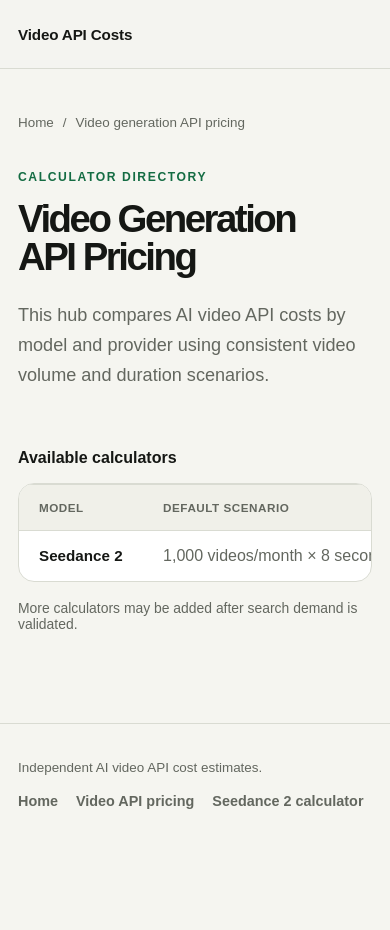
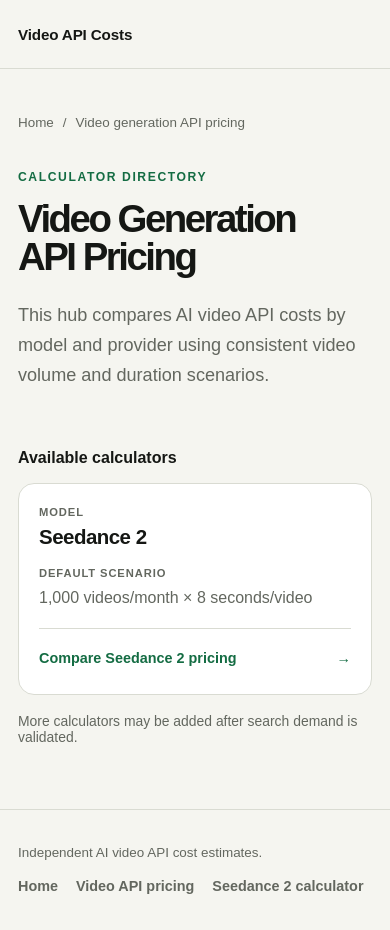
Before and after one commit to Tylerz0/ai-video-api-pricing-calculator-mvp, a Next.js app: page /video-generation-api-pricing in a window 390 px wide. Before the commit the page ends 844 px from the top, so only its background shows below. Built offline with nearby package versions, Linux system fonts and the light colour scheme; no server answers.

Commit message:
Fix calculator directory mobile layout

```diff
--- a/app/globals.css
+++ b/app/globals.css
@@ -290,7 +290,6 @@
   margin-bottom: 2px;
 }
 
-.hub-table-wrap,
 .static-comparison {
   background: var(--surface);
   border: 1px solid var(--line);
@@ -298,21 +297,78 @@
   overflow: hidden;
 }
 
-.hub-table-wrap {
+.calculator-directory {
+  list-style: none;
+  margin: 0;
   max-width: 900px;
+  padding: 0;
 }
 
-.hub-table {
-  min-width: 700px;
+.directory-card {
+  align-items: center;
+  background: var(--surface);
+  border: 1px solid var(--line);
+  border-radius: var(--radius);
+  display: flex;
+  gap: 32px;
+  justify-content: space-between;
+  padding: 26px 28px;
+  transition:
+    border-color 150ms ease,
+    box-shadow 150ms ease;
 }
 
-.hub-table th,
-.hub-table td {
-  text-align: left;
+.directory-card:hover {
+  border-color: #adb5a8;
+  box-shadow: var(--shadow);
 }
 
-.hub-table tbody th {
-  color: var(--text);
+.directory-card-content {
+  align-items: center;
+  display: grid;
+  gap: 28px;
+  grid-template-columns: minmax(150px, 0.6fr) minmax(240px, 1fr);
+  min-width: 0;
+}
+
+.directory-card-label {
+  color: var(--muted);
+  font-size: 0.7rem;
+  font-weight: 800;
+  letter-spacing: 0.08em;
+  margin-bottom: 7px;
+  text-transform: uppercase;
+}
+
+.directory-card h3 {
+  font-size: 1.28rem;
+  letter-spacing: -0.025em;
+  margin-bottom: 0;
+}
+
+.directory-card-scenario {
+  color: var(--muted);
+  line-height: 1.5;
+  margin-bottom: 0;
+}
+
+.directory-card-link {
+  align-items: center;
+  color: var(--accent);
+  display: inline-flex;
+  flex: 0 0 auto;
+  font-size: 0.9rem;
+  font-weight: 800;
+  gap: 8px;
+  min-height: 44px;
+  padding: 10px 0;
+  text-decoration: none;
+}
+
+.directory-card-link:hover {
+  color: var(--accent-dark);
+  text-decoration: underline;
+  text-underline-offset: 4px;
 }
 
 .hub-note {
@@ -763,6 +819,26 @@
     gap: 18px;
   }
 
+  .directory-card {
+    align-items: stretch;
+    flex-direction: column;
+    gap: 18px;
+    padding: 22px 20px;
+  }
+
+  .directory-card-content {
+    align-items: start;
+    gap: 18px;
+    grid-template-columns: 1fr;
+  }
+
+  .directory-card-link {
+    border-top: 1px solid var(--line);
+    justify-content: space-between;
+    padding: 16px 0 0;
+    width: 100%;
+  }
+
   .section-heading {
     gap: 14px;
     padding: 24px 20px 20px;
--- a/app/video-generation-api-pricing/page.tsx
+++ b/app/video-generation-api-pricing/page.tsx
@@ -34,32 +34,31 @@
         <h2 className="section-title" id="calculators-title">
           Available calculators
         </h2>
-        <div className="hub-table-wrap">
-          <table className="hub-table">
-            <thead>
-              <tr>
-                <th scope="col">Model</th>
-                <th scope="col">Default scenario</th>
-                <th scope="col">Calculator</th>
-              </tr>
-            </thead>
-            <tbody>
-              <tr>
-                <th scope="row">Seedance 2</th>
-                <td>1,000 videos/month × 8 seconds/video</td>
-                <td>
+        <ul className="calculator-directory">
+          <li>
+            <article className="directory-card">
+              <div className="directory-card-content">
+                <div>
+                  <p className="directory-card-label">Model</p>
+                  <h3>Seedance 2</h3>
+                </div>
+                <div>
+                  <p className="directory-card-label">Default scenario</p>
+                  <p className="directory-card-scenario">
+                    1,000 videos/month × 8 seconds/video
+                  </p>
+                </div>
+              </div>
               <Link
-                    className="text-link"
+                className="directory-card-link"
                 href="/seedance-2-pricing-calculator"
               >
                 Compare Seedance 2 pricing
                 <span aria-hidden="true">→</span>
               </Link>
-                </td>
-              </tr>
-            </tbody>
-          </table>
-        </div>
+            </article>
+          </li>
+        </ul>
         <p className="hub-note">
           More calculators may be added after search demand is validated.
         </p>
```
Lines whose indentation alone changed are shown as unchanged.
